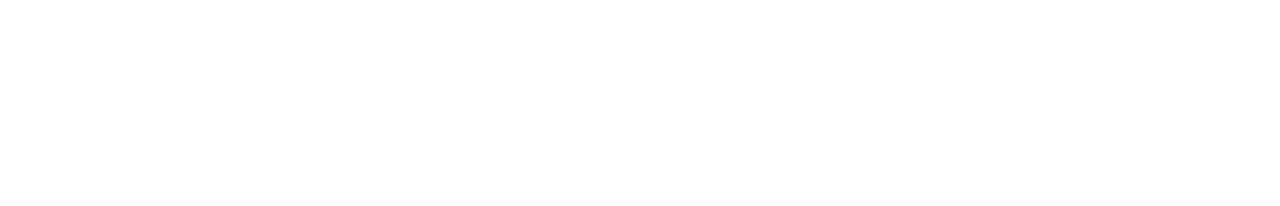
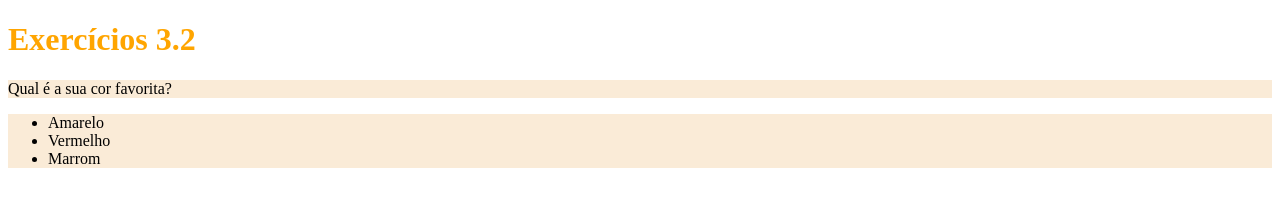
Before and after one commit to isaacmacedof/trybe-exercicios, a plain HTML site: page index.html in a window 1280 px wide. Drawn offline with Linux system fonts and the light colour scheme.

Commit message:
style: :art: add my fist charge and css

```diff
--- a/index.html
+++ b/index.html
@@ -1,12 +1,24 @@
 <!DOCTYPE html>
 <html lang="pt-br">
-<head>
-  <meta charset="UTF-8">
-  <meta http-equiv="X-UA-Compatible" content="IE=edge">
-  <meta name="viewport" content="width=device-width, initial-scale=1.0">
-  <title>Site Incrivel</title>
-</head>
-<body>
+  <head>
+    <meta charset="UTF-8">
+    <title>HTML</title>
+    <style>
 
-</body>
+      h1 {size: 65px; color: orange;}
+      .p-ul {background-color: antiquewhite;}
+
+
+
+    </style>
+  </head>
+  <body>
+    <h1>Exercícios 3.2</h1>
+    <p class="p-ul">Qual é a sua cor favorita?</p>
+    <ul class="p-ul">
+      <li>Amarelo</li>
+      <li>Vermelho</li>
+      <li>Marrom</li>
+    </ul>
+  </body>
 </html>
```
Also changed, not shown: fundamentos/bloco-3/dia-1.1/trybe_marketing.html (+4 -2 lines).
